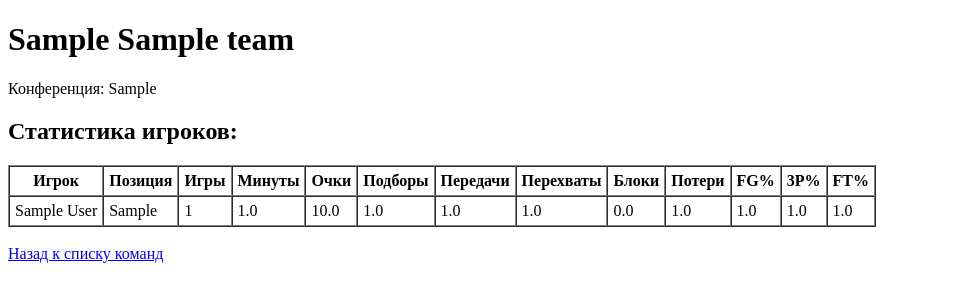
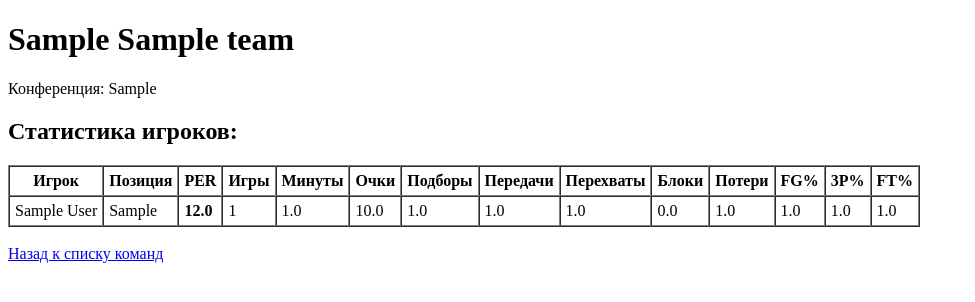
Before and after one commit to SmooveL/django-nba-stats, a Django app: page /team/1/ in a window 1280 px wide. Shown: the top 302 px of the page, without its empty margins (0-975 px from the left). Run offline with Django 4.2, Linux system fonts and the light colour scheme; tables that the repository leaves empty hold one stand-in row (values such as "Sample post").

Commit message:
add simplified PER formula calculation to models and player table layout

```diff
--- a/analyzer/models.py
+++ b/analyzer/models.py
@@ -33,3 +33,10 @@ class SeasonStat(models.Model):
     ftm = models.FloatField(default=0.0)
     fta = models.FloatField(default=0.0)
     ft_pct = models.FloatField(default=0.0)
+
+    @property
+    def per(self):
+        missed_fg = self.fga - self.fgm
+        missed_ft = self.fta - self.ftm
+        val = (self.points + self.rebounds + self.assists + self.steals + self.blocks) - (missed_fg + missed_ft + self.turnovers)
+        return round(val, 1)
--- a/analyzer/templates/analyzer/team_detail.html
+++ b/analyzer/templates/analyzer/team_detail.html
@@ -14,6 +14,7 @@
             <tr>
                 <th>Игрок</th>
                 <th>Позиция</th>
+                <th>PER</th>
                 <th>Игры</th>
                 <th>Минуты</th>
                 <th>Очки</th>
@@ -34,6 +35,7 @@
                     <td>{{ player.position }}</td>
                     {% with stat=player.seasonstat_set.first %}
                         {% if stat %}
+                            <td style="font-weight: bold;">{{ stat.per }}</td>
                             <td>{{ stat.games_played }}</td>
                             <td>{{ stat.minutes }}</td>
                             <td>{{ stat.points }}</td>
@@ -46,13 +48,13 @@
                             <td>{{ stat.three_pct }}</td>
                             <td>{{ stat.ft_pct }}</td>
                         {% else %}
-                            <td colspan="11">Нет данных</td>
+                            <td colspan="12">Нет данных</td>
                         {% endif %}
                     {% endwith %}
                 </tr>
             {% empty %}
                 <tr>
-                    <td colspan="13">В этой команде пока нет игроков.</td>
+                    <td colspan="14">В этой команде пока нет игроков.</td>
                 </tr>
             {% endfor %}
         </tbody>
```
